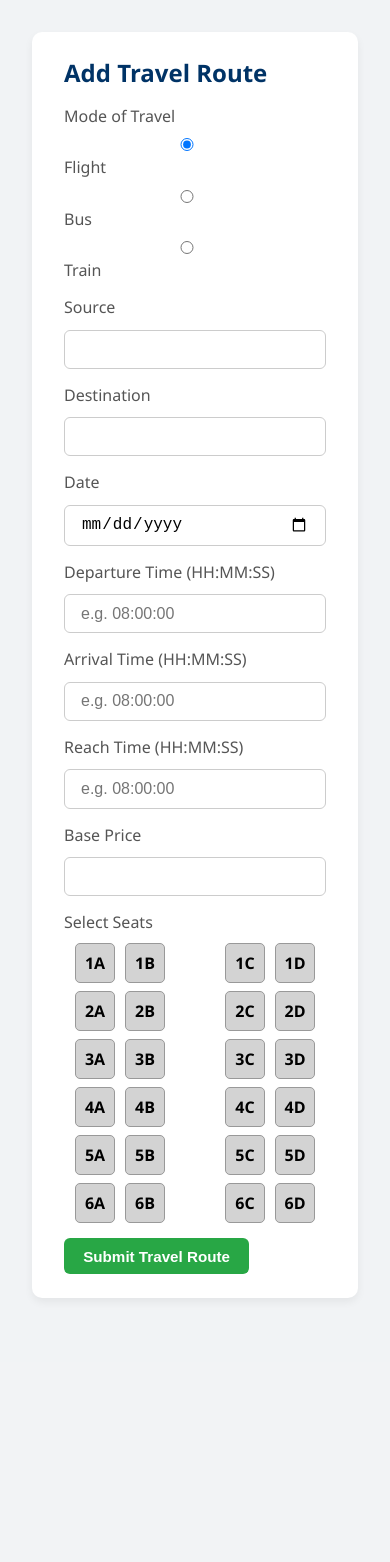
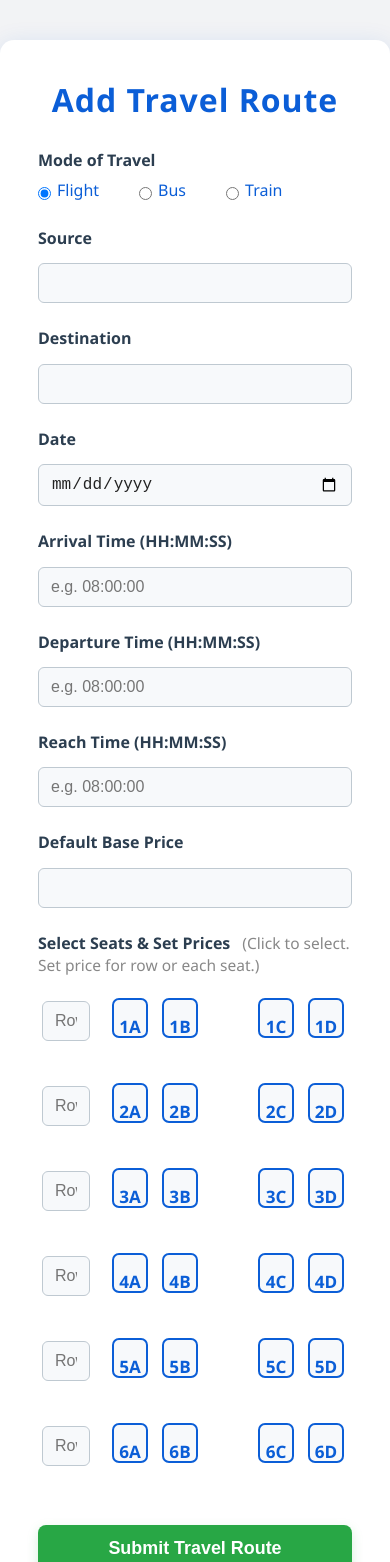
Before and after one commit to YuvrajRaghuvanshiS/mytravel, a React (Create React App) app: page /add-travel in a window 390 px wide. Shown: the top 1562 px of the page. Before the commit the page ends 1362 px from the top, so only its background shows below. Built offline with nearby package versions, Linux system fonts and the light colour scheme.

Commit message:
Update addTravelRoute page to have dynamic seat pricing

```diff
--- a/src/pages/AddTravelRoute.js
+++ b/src/pages/AddTravelRoute.js
@@ -1,11 +1,20 @@
 import React, { useState } from "react";
 import { useNavigate } from "react-router-dom";
 import axios from "axios";
-import "../styles/agencyDashboard.css";
+import "../styles/addTravelRoute.css";
+
+const seatLayout = [
+  ["1A", "1B", "", "1C", "1D"],
+  ["2A", "2B", "", "2C", "2D"],
+  ["3A", "3B", "", "3C", "3D"],
+  ["4A", "4B", "", "4C", "4D"],
+  ["5A", "5B", "", "5C", "5D"],
+  ["6A", "6B", "", "6C", "6D"],
+];
 
 function AddTravelRoute() {
   const [form, setForm] = useState({
-    type: "flight", // default mode
+    type: "flight",
     source: "",
     destination: "",
     date: "",
@@ -13,29 +22,53 @@ function AddTravelRoute() {
     arrivalTime: "",
     reachTime: "",
     basePrice: "",
-    seats: [],
   });
 
+  // { seatNumber: price }
+  const [seatPrices, setSeatPrices] = useState({});
   const [selectedSeats, setSelectedSeats] = useState([]);
+  const [rowPrices, setRowPrices] = useState({});
   const [loading, setLoading] = useState(false);
   const token = localStorage.getItem("token");
   const navigate = useNavigate();
 
-  const seatLayout = [
-    ["1A", "1B", "", "1C", "1D"],
-    ["2A", "2B", "", "2C", "2D"],
-    ["3A", "3B", "", "3C", "3D"],
-    ["4A", "4B", "", "4C", "4D"],
-    ["5A", "5B", "", "5C", "5D"],
-    ["6A", "6B", "", "6C", "6D"],
-  ];
-
+  // Handle selecting/unselecting seats
   const toggleSeat = (seatNumber) => {
     if (selectedSeats.includes(seatNumber)) {
       setSelectedSeats(selectedSeats.filter((s) => s !== seatNumber));
+      setSeatPrices((prev) => {
+        const copy = { ...prev };
+        delete copy[seatNumber];
+        return copy;
+      });
     } else {
       setSelectedSeats([...selectedSeats, seatNumber]);
+      setSeatPrices((prev) => ({
+        ...prev,
+        [seatNumber]: form.basePrice ? Number(form.basePrice) : "",
+      }));
     }
+  };
+
+  // Set price for all seats in a row
+  const handleRowPriceChange = (rowIdx, price) => {
+    setRowPrices((prev) => ({ ...prev, [rowIdx]: price }));
+    const row = seatLayout[rowIdx].filter((s) => s);
+    setSeatPrices((prev) => {
+      const updated = { ...prev };
+      row.forEach((seat) => {
+        if (selectedSeats.includes(seat)) updated[seat] = price;
+      });
+      return updated;
+    });
+  };
+
+  // Set price for individual seat
+  const handleSeatPriceChange = (seat, price) => {
+    setSeatPrices((prev) => ({
+      ...prev,
+      [seat]: price,
+    }));
   };
 
   const handleSubmit = async (e) => {
@@ -47,19 +80,21 @@ function AddTravelRoute() {
       basePrice: parseFloat(form.basePrice),
       seats: selectedSeats.map((seatNumber) => ({
         seatNumber,
-        price: parseFloat(form.basePrice),
+        price: parseFloat(seatPrices[seatNumber] || form.basePrice),
       })),
     };
 
     try {
-      const response = await axios.post("http://localhost:3002/api/travel/add", payload, {
+      await axios.post("http://localhost:3002/api/travel/add", payload, {
         headers: { Authorization: `Bearer ${token}` },
       });
       alert("Travel route added successfully!");
       navigate("/agency-dashboard");
     } catch (error) {
       console.error("Failed to add travel route", error);
-      alert(error.response?.data?.message || "Error: Could not add travel route");
+      alert(
+        error.response?.data?.message || "Error: Could not add travel route"
+      );
     } finally {
       setLoading(false);
     }
@@ -70,8 +105,8 @@ function AddTravelRoute() {
   };
 
   return (
-    <div className="agency-dashboard">
-      <div className="agency-profile">
+    <div className="main-div">
+      <div className="inner-div">
         <h2>Add Travel Route</h2>
         <form onSubmit={handleSubmit} className="profile-form">
           <div className="form-group">
@@ -96,18 +131,26 @@ function AddTravelRoute() {
             ["source", "Source"],
             ["destination", "Destination"],
             ["date", "Date"],
+            ["arrivalTime", "Arrival Time (HH:MM:SS)"],
             ["departureTime", "Departure Time (HH:MM:SS)"],
-            ["arrivalTime", "Arrival Time (HH:MM:SS)"],
             ["reachTime", "Reach Time (HH:MM:SS)"],
-            ["basePrice", "Base Price"],
+            ["basePrice", "Default Base Price"],
           ].map(([name, label]) => (
             <div key={name} className="form-group">
               <label>{label}</label>
               <input
-                type={name === "basePrice" ? "number" : name === "date" ? "date" : "text"}
+                type={
+                  name === "basePrice"
+                    ? "number"
+                    : name === "date"
+                    ? "date"
+                    : "text"
+                }
                 name={name}
                 value={form[name]}
-                placeholder={name.includes("Time") ? "e.g. 08:00:00" : undefined}
+                placeholder={
+                  name.includes("Time") ? "e.g. 08:00:00" : undefined
+                }
                 onChange={handleChange}
                 required
               />
@@ -115,20 +158,56 @@ function AddTravelRoute() {
           ))}
 
           <div className="form-group">
-            <label>Select Seats</label>
+            <label>
+              Select Seats & Set Prices
+              <span className="seat-hint">
+                {" "}
+                (Click to select. Set price for row or each seat.)
+              </span>
+            </label>
             <div className="seat-map">
-              {seatLayout.map((row, rowIndex) => (
-                <div key={rowIndex} className="seat-row">
+              {seatLayout.map((row, rowIdx) => (
+                <div key={rowIdx} className="seat-row">
+                  {/* Row price input */}
+                  <div className="row-price-input">
+                    <input
+                      type="number"
+                      min="0"
+                      placeholder="Row Price"
+                      value={rowPrices[rowIdx] || ""}
+                      onChange={(e) =>
+                        handleRowPriceChange(rowIdx, e.target.value)
+                      }
+                      disabled={row
+                        .filter(Boolean)
+                        .every((seat) => !selectedSeats.includes(seat))}
+                    />
+                  </div>
                   {row.map((seat, i) =>
                     seat === "" ? (
                       <div key={i} className="seat-space" />
                     ) : (
                       <div
                         key={seat}
-                        className={`seat-box ${selectedSeats.includes(seat) ? "selected" : ""}`}
+                        className={`seat-box ${
+                          selectedSeats.includes(seat) ? "selected" : ""
+                        }`}
                         onClick={() => toggleSeat(seat)}
                       >
-                        {seat}
+                        <span>{seat}</span>
+                        {selectedSeats.includes(seat) && (
+                          <input
+                            type="number"
+                            min="0"
+                            className="seat-price-input"
+                            value={seatPrices[seat] || ""}
+                            onClick={(e) => e.stopPropagation()}
+                            onChange={(e) =>
+                              handleSeatPriceChange(seat, e.target.value)
+                            }
+                            placeholder="Price"
+                          />
+                        )}
                       </div>
                     )
                   )}
@@ -137,7 +216,7 @@ function AddTravelRoute() {
             </div>
           </div>
 
-          <button type="submit" className="green-btn" disabled={loading}>
+          <button type="submit" className="green-button" disabled={loading}>
             {loading ? "Submitting..." : "Submit Travel Route"}
           </button>
         </form>
--- /dev/null
+++ b/src/styles/addTravelRoute.css
@@ -0,0 +1,256 @@
+body {
+  background: #f2f3f5;
+}
+
+input[type="number"].seat-price-input,
+.row-price-input input[type="number"] {
+  -moz-appearance: textfield;
+  appearance: textfield;
+}
+input[type="number"].seat-price-input::-webkit-outer-spin-button,
+input[type="number"].seat-price-input::-webkit-inner-spin-button,
+.row-price-input input[type="number"]::-webkit-outer-spin-button,
+.row-price-input input[type="number"]::-webkit-inner-spin-button {
+  -webkit-appearance: none;
+  margin: 0;
+}
+
+.main-div {
+  min-height: 100vh;
+  padding: 40px 0;
+  background: #f2f3f5;
+  display: flex;
+  justify-content: center;
+  align-items: flex-start;
+}
+
+.inner-div {
+  background: #fff;
+  border-radius: 14px;
+  box-shadow: 0 4px 24px rgba(11, 94, 215, 0.13);
+  padding: 38px 38px 32px 38px;
+  width: 100%;
+  max-width: 600px;
+}
+
+.inner-div h2 {
+  text-align: center;
+  color: #0b5ed7;
+  font-weight: 700;
+  margin-bottom: 28px;
+  font-size: 2rem;
+  letter-spacing: 0.03em;
+}
+
+.profile-form .form-group {
+  margin-bottom: 22px;
+  display: flex;
+  flex-direction: column;
+}
+
+.profile-form label {
+  font-weight: 600;
+  margin-bottom: 8px;
+  color: #2c3e50;
+  font-size: 1rem;
+}
+
+.profile-form input[type="text"],
+.profile-form input[type="number"],
+.profile-form input[type="date"] {
+  padding: 10px 12px;
+  border-radius: 6px;
+  border: 1.5px solid #bfc9d1;
+  font-size: 1rem;
+  background: #f7f9fb;
+  color: #222;
+  margin-bottom: 2px;
+  transition: border-color 0.18s;
+}
+
+.profile-form input:focus {
+  border-color: #0b5ed7;
+  outline: none;
+}
+
+.radio-options label {
+  font-weight: 500;
+  color: #0b5ed7;
+  font-size: 1rem;
+}
+
+.seat-hint {
+  font-weight: 400;
+  color: #888;
+  font-size: 0.97rem;
+  margin-left: 8px;
+}
+
+.seat-map {
+  display: flex;
+  flex-direction: column;
+  gap: 13px;
+  margin-top: 8px;
+}
+
+.seat-row {
+  display: flex;
+  align-items: center;
+  gap: 10px;
+  margin-bottom: 18px;
+}
+
+.row-price-input {
+  margin-right: 12px;
+  display: flex;
+  align-items: center;
+  height: 54px;
+}
+
+.row-price-input input {
+  width: 70px;
+  padding: 7px 8px;
+  border-radius: 5px;
+  border: 1.5px solid #bfc9d1;
+  font-size: 0.98rem;
+  background: #f7f9fb;
+  color: #222;
+  transition: border-color 0.18s;
+  text-align: center;
+}
+
+.row-price-input input:focus {
+  border-color: #0b5ed7;
+  outline: none;
+}
+
+.radio-options {
+  display: flex;
+  gap: 24px;
+  margin-bottom: 4px;
+  align-items: center;
+}
+.radio-options label {
+  margin: 0;
+  font-weight: 500;
+  color: #0b5ed7;
+  font-size: 1rem;
+  display: flex;
+  align-items: center;
+}
+.radio-options input[type="radio"] {
+  margin-right: 6px;
+}
+
+.seat-box {
+  width: 54px;
+  min-height: 54px;
+  background: #f7f9fb;
+  border: 2px solid #0b5ed7;
+  border-radius: 7px;
+  color: #0b5ed7;
+  font-weight: 700;
+  font-size: 1.08rem;
+  text-align: center;
+  cursor: pointer;
+  margin-right: 4px;
+  margin-bottom: 2px;
+  display: flex;
+  flex-direction: column;
+  align-items: center;
+  justify-content: flex-start;
+  transition: background 0.18s, border-color 0.18s, color 0.18s, transform 0.13s;
+  position: relative;
+  box-sizing: border-box;
+  padding-top: 6px;
+  padding-bottom: 3px;
+}
+
+.seat-box.selected {
+  background: #0b5ed7;
+  color: #fff;
+  border-color: #084298;
+  transform: scale(1.08);
+}
+
+.seat-box span {
+  display: block;
+  font-size: 1.07rem;
+  margin-bottom: 4px;
+  margin-top: 1px;
+}
+
+.seat-box input.seat-price-input {
+  width: 40px;
+  padding: 2px 4px;
+  border-radius: 4px;
+  border: 1.2px solid #bfc9d1;
+  font-size: 0.92rem;
+  background: #f7f9fb;
+  color: #222;
+  transition: border-color 0.18s;
+  text-align: center;
+  margin: 0 auto 2px auto;
+  margin-top: 2px;
+  position: static;
+  box-shadow: none;
+}
+
+.seat-box input.seat-price-input:focus {
+  border-color: #0b5ed7;
+  outline: none;
+}
+
+.seat-space {
+  width: 54px;
+  min-height: 1px;
+}
+
+.seat-space {
+  width: 54px;
+  min-height: 1px;
+}
+
+.green-button {
+  width: 100%;
+  background-color: #28a745;
+  color: white;
+  padding: 13px 0;
+  font-size: 1.12rem;
+  font-weight: 700;
+  border: none;
+  border-radius: 8px;
+  cursor: pointer;
+  margin-top: 14px;
+  transition: background 0.18s, transform 0.13s;
+  box-shadow: 0 4px 12px rgba(40, 167, 69, 0.18);
+}
+
+.green-button:hover:enabled {
+  background-color: #218838;
+  transform: scale(1.03);
+}
+
+.green-button:disabled {
+  background-color: #ccc;
+  color: #888;
+  cursor: not-allowed;
+  box-shadow: none;
+}
+
+@media (max-width: 700px) {
+  .seat-box,
+  .seat-space {
+    width: 36px;
+    min-height: 36px;
+    font-size: 0.95rem;
+  }
+  .row-price-input input {
+    width: 48px;
+    font-size: 0.9rem;
+  }
+  .seat-box input.seat-price-input {
+    width: 26px;
+    font-size: 0.8rem;
+  }
+}
```
